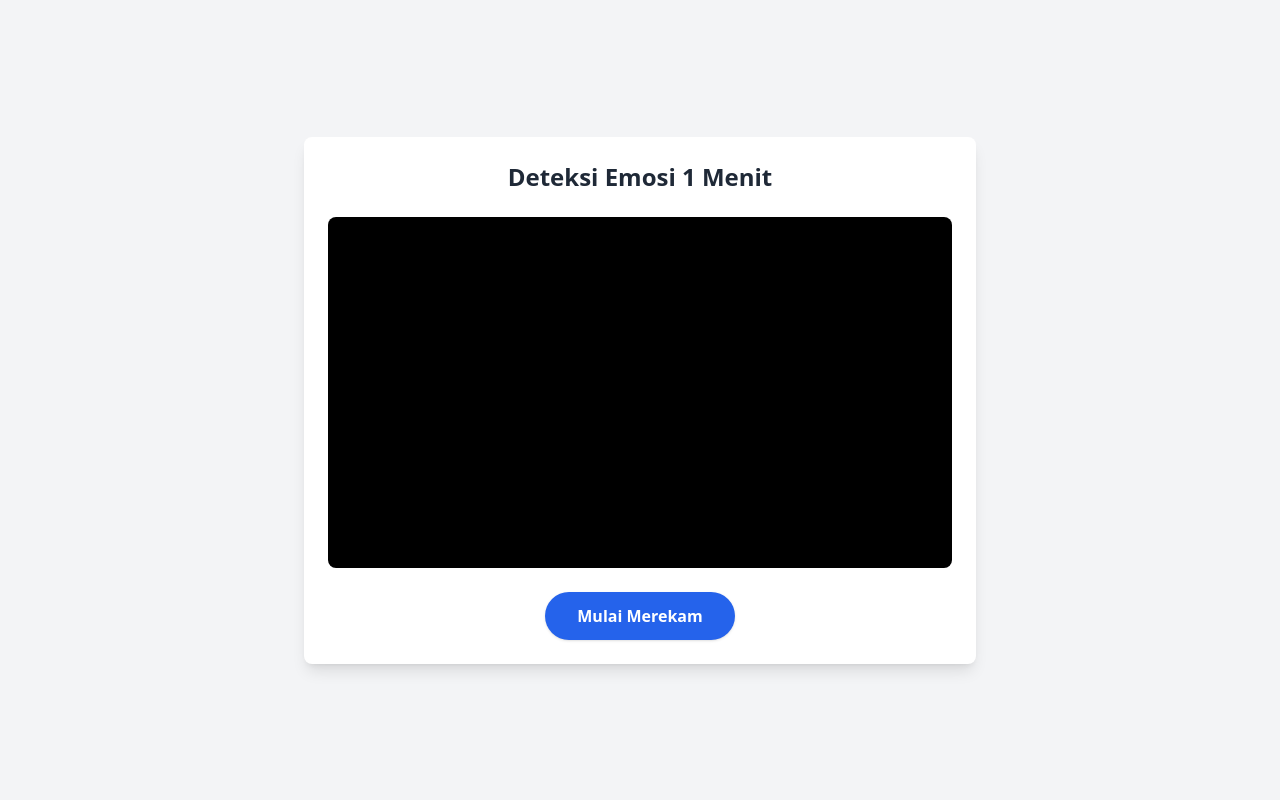
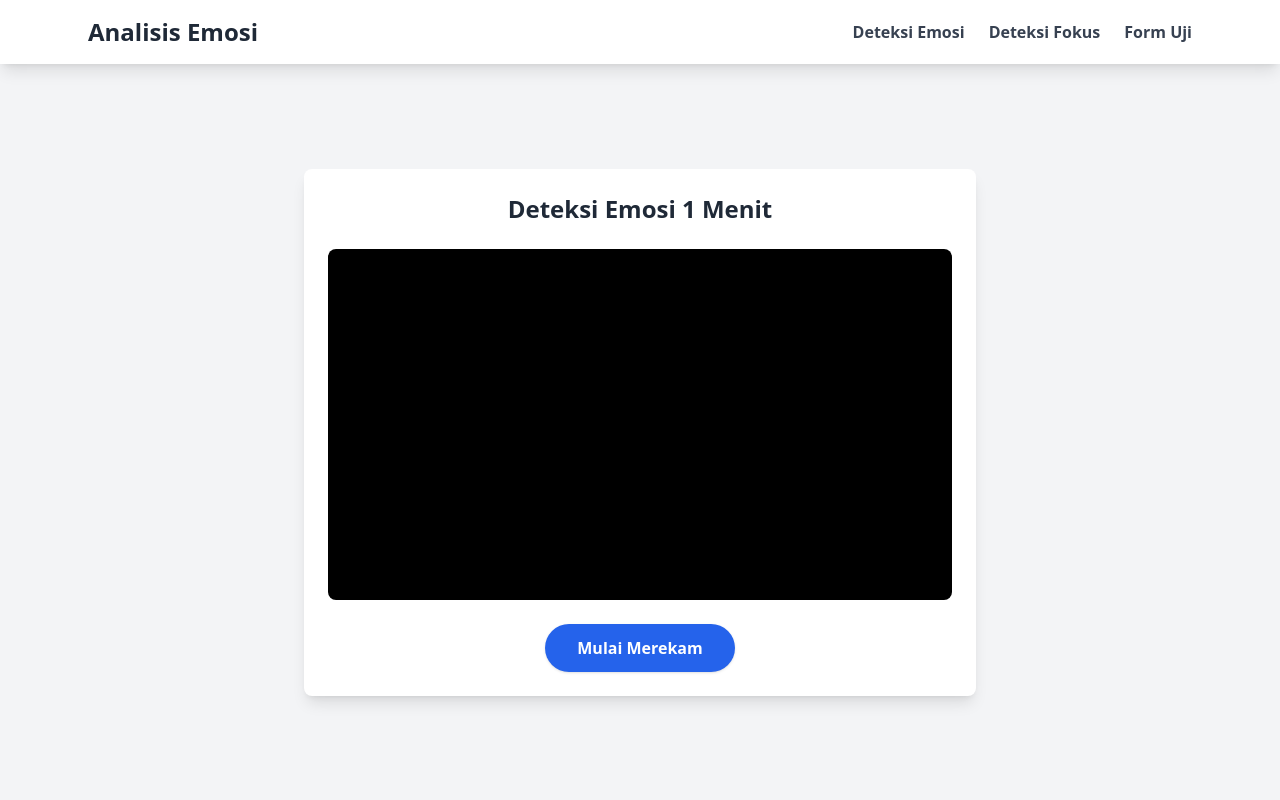
Before and after one commit to yorsyd/ProjekDeteksiEmosi, a Flask app: page / in a window 1280 px wide. Run offline with Flask 3, Linux system fonts and the light colour scheme; some libraries are stand-ins or nearby versions.

Commit message:
menambahkan navbar serta page form uji dan deteksi fokus

```diff
--- a/MakeLibrary/fer_wow/main.py
+++ b/MakeLibrary/fer_wow/main.py
@@ -10,6 +10,14 @@ detector = FER(mtcnn=False) # mtcnn=False pakai Haar Cascade (lebih cepat). Ubah
 @app.route('/')
 def index():
     return render_template('index.html')
+
+@app.route('/deteksi-fokus', methods=['GET'])
+def deteksi_fokus():
+    return render_template('deteksi-fokus.html')
+
+@app.route('/form-uji', methods=['GET'])
+def form_uji():
+    return render_template('form-uji.html')
 
 @app.route('/analyze', methods=['POST'])
 def analyze_video():
--- a/MakeLibrary/fer_wow/templates/index.html
+++ b/MakeLibrary/fer_wow/templates/index.html
@@ -6,10 +6,22 @@
     <title>Deteksi Emosi DeepFace</title>
     <script src="https://cdn.tailwindcss.com"></script>
 </head>
-<body class="bg-gray-100 min-h-screen flex flex-col items-center justify-center p-4">
+<body class="bg-gray-100 min-h-screen flex flex-col">
+    <!-- Navbar -->
+    <nav class="bg-white shadow-lg">
+        <div class="max-w-6xl mx-auto px-6 py-4 flex justify-between items-center">
+            <h1 class="text-2xl font-bold text-gray-800">Analisis Emosi</h1>
+            <ul class="flex gap-6">
+                <li><a href="/" class="text-gray-700 hover:text-blue-600 font-semibold transition">Deteksi Emosi</a></li>
+                <li><a href="/deteksi-fokus" class="text-gray-700 hover:text-blue-600 font-semibold transition">Deteksi Fokus</a></li>
+                <li><a href="/form-uji" class="text-gray-700 hover:text-blue-600 font-semibold transition">Form Uji</a></li>
+            </ul>
+        </div>
+    </nav>
 
-    <div class="bg-white p-6 rounded-lg shadow-lg w-full max-w-2xl">
-        <h1 class="text-2xl font-bold text-center mb-6 text-gray-800">Deteksi Emosi 1 Menit</h1>
+    <div class="flex-1 flex flex-col items-center justify-center p-4">
+        <div class="bg-white p-6 rounded-lg shadow-lg w-full max-w-2xl">
+            <h1 class="text-2xl font-bold text-center mb-6 text-gray-800">Deteksi Emosi 1 Menit</h1>
 
         <div class="relative w-full aspect-video bg-black rounded-lg overflow-hidden flex justify-center items-center mb-6">
             <video id="videoElement" autoplay playsinline muted class="w-full h-full object-cover"></video>
```
Also changed, not shown: MakeLibrary/fer_wow/templates/deteksi-fokus.html (added, +31 -0 lines), MakeLibrary/fer_wow/templates/form-uji.html (added, +31 -0 lines).
